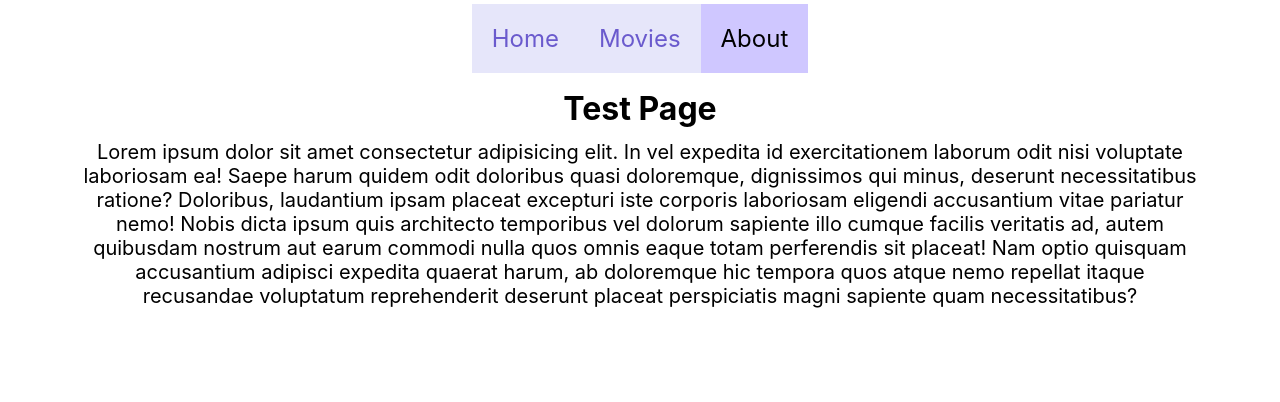
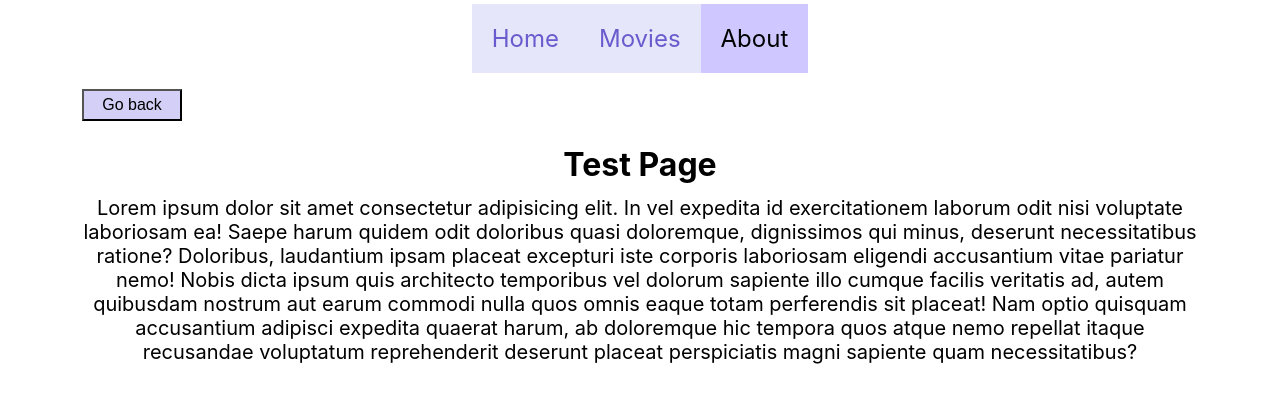
Before and after one commit to SiarheyLu4/goit-react-hw-05-movies, a React (Create React App) app: page /about in a window 1280 px wide. Shown: the top 402 px of the page. Built offline with nearby package versions, Linux system fonts and the light colour scheme.

Commit message:
add Button

```diff
--- /dev/null
+++ b/src/components/Button/Button.jsx
@@ -0,0 +1,23 @@
+import styled from "styled-components";
+import { useNavigate } from "react-router-dom";
+
+
+export const Button = () => {
+const navigate = useNavigate();
+  const goBack = () => navigate(-1);
+
+  return (
+    <Btm type="button" onClick={goBack}>Go back</Btm>
+  )
+}
+
+const Btm = styled.button`
+  margin: 12px;
+  width: 100px;
+  height: 32px;
+  font-size: 16px;
+  background-color: #d3cff6;
+  &:hover{
+    background-color: #8b79f6;
+  }
+`
--- a/src/components/MovieDetails/MovieDetails.jsx
+++ b/src/components/MovieDetails/MovieDetails.jsx
@@ -1,6 +1,6 @@
 import styled from "styled-components";
 import { useState, useEffect } from "react";
-import { useParams, useNavigate } from "react-router-dom";
+import { useParams } from "react-router-dom";
 
 import { getFullInfoMovie } from "shared/api/apiMovies";
 
@@ -12,9 +12,6 @@ export const MovieDetails = () => {
     loading: false,
     error: null,
   });
-
-  const navigate = useNavigate();
-  const goBack = () => navigate(-1);
 
   // const params = useParams();
   // console.log(params);
@@ -64,8 +61,7 @@ export const MovieDetails = () => {
 
   const posterImg = `https://image.tmdb.org/t/p/w500${poster_path}`;
 
-  return (<>
-    <Btm type="button" onClick={goBack}>Go back</Btm>
+  return (
     <Card>
       <Img src={posterImg} alt={original_title} />
       <CardText>
@@ -82,20 +78,8 @@ export const MovieDetails = () => {
           </P>
       </CardText>
     </Card>
-    </>
   )
 }
-
-const Btm = styled.button`
-  margin: 12px;
-  width: 100px;
-  height: 32px;
-  font-size: 16px;
-  background-color: #d3cff6;
-  &:hover{
-    background-color: #8b79f6;
-  }
-`
 
 const Card = styled.div`
   display: flex;
--- a/src/components/PopularMovies/PopularMovies.jsx
+++ b/src/components/PopularMovies/PopularMovies.jsx
@@ -1,5 +1,5 @@
 import { useState, useEffect } from "react";
-import { Link } from "react-router-dom";
+// import { Link } from "react-router-dom";
 import styled from "styled-components";
 
 import { getPopularMovies } from "shared/api/apiMovies";
--- a/src/pages/AboutPage/AboutPage.jsx
+++ b/src/pages/AboutPage/AboutPage.jsx
@@ -1,9 +1,11 @@
 import styled from "styled-components";
 
+import { Button } from "components/Button/Button";
 
 export const AboutPage = () => {
   return (
     <AboutContainer>
+      <Button/>
       <H2>Test Page</H2>
       <P>Lorem ipsum dolor sit amet consectetur adipisicing elit. In vel expedita id exercitationem laborum odit nisi voluptate laboriosam ea! Saepe harum quidem odit doloribus quasi doloremque, dignissimos qui minus, deserunt necessitatibus ratione? Doloribus, laudantium ipsam placeat excepturi iste corporis laboriosam eligendi accusantium vitae pariatur nemo! Nobis dicta ipsum quis architecto temporibus vel dolorum sapiente illo cumque facilis veritatis ad, autem quibusdam nostrum aut earum commodi nulla quos omnis eaque totam perferendis sit placeat! Nam optio quisquam accusantium adipisci expedita quaerat harum, ab doloremque hic tempora quos atque nemo repellat itaque recusandae voluptatum reprehenderit deserunt placeat perspiciatis magni sapiente quam necessitatibus?</P>
     </AboutContainer>
--- a/src/pages/MovieDetailsPage/MovieDetailsPage.jsx
+++ b/src/pages/MovieDetailsPage/MovieDetailsPage.jsx
@@ -3,20 +3,22 @@ import styled from "styled-components";
 // import { useState, useEffect } from "react";
 
 import { MovieDetails } from "components/MovieDetails/MovieDetails";
+import { Button } from "components/Button/Button";
 
 
 export const MovieDetailsPage = () => {
 
   return (
     <MovieDetailsContainer>
+      <Button/>
       <MovieDetails/>
     </MovieDetailsContainer>
   )
 }
 
 const MovieDetailsContainer = styled.div`
-max-width: 1140px;
-margin: 0 auto;
+  max-width: 1140px;
+  margin: 0 auto;
 `
 // const H2 = styled.h2`
 // font-size: 32px;
```
Lines whose indentation alone changed are shown as unchanged.
